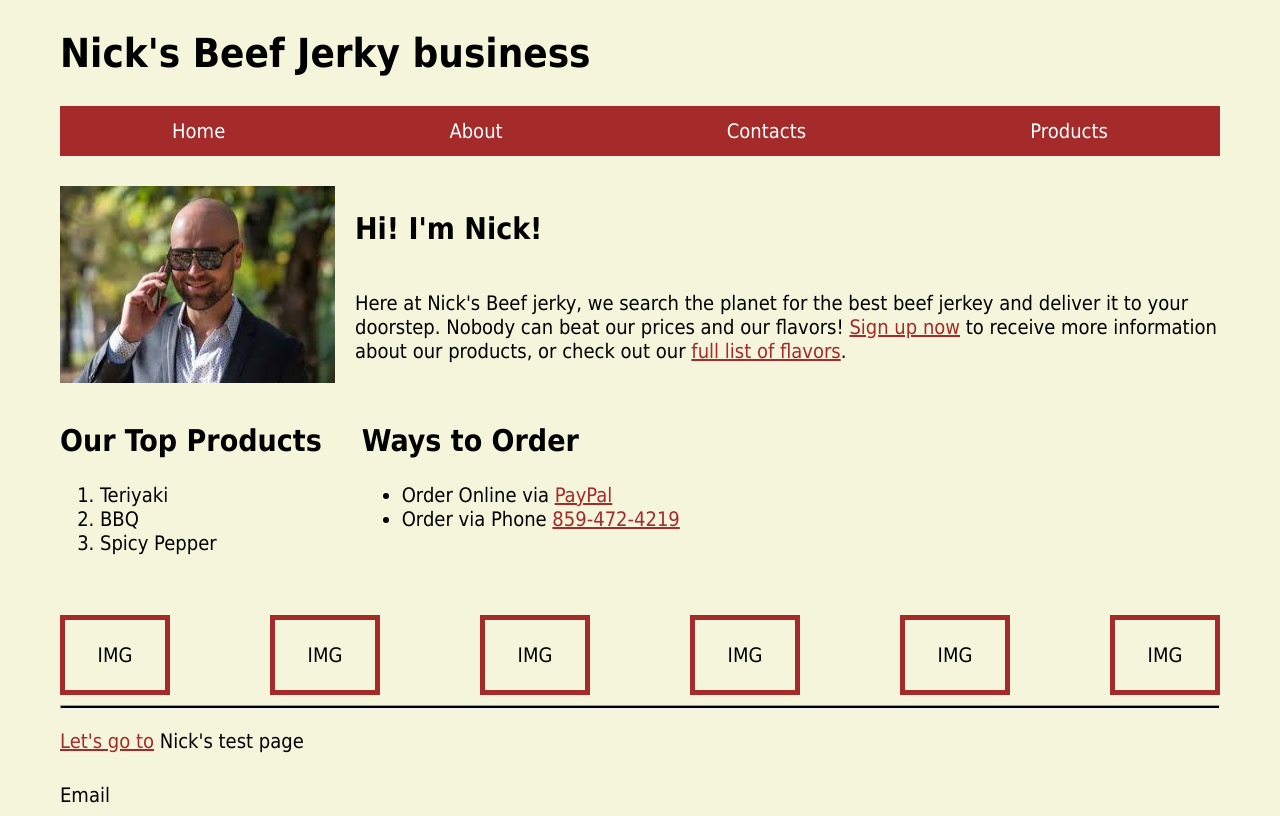
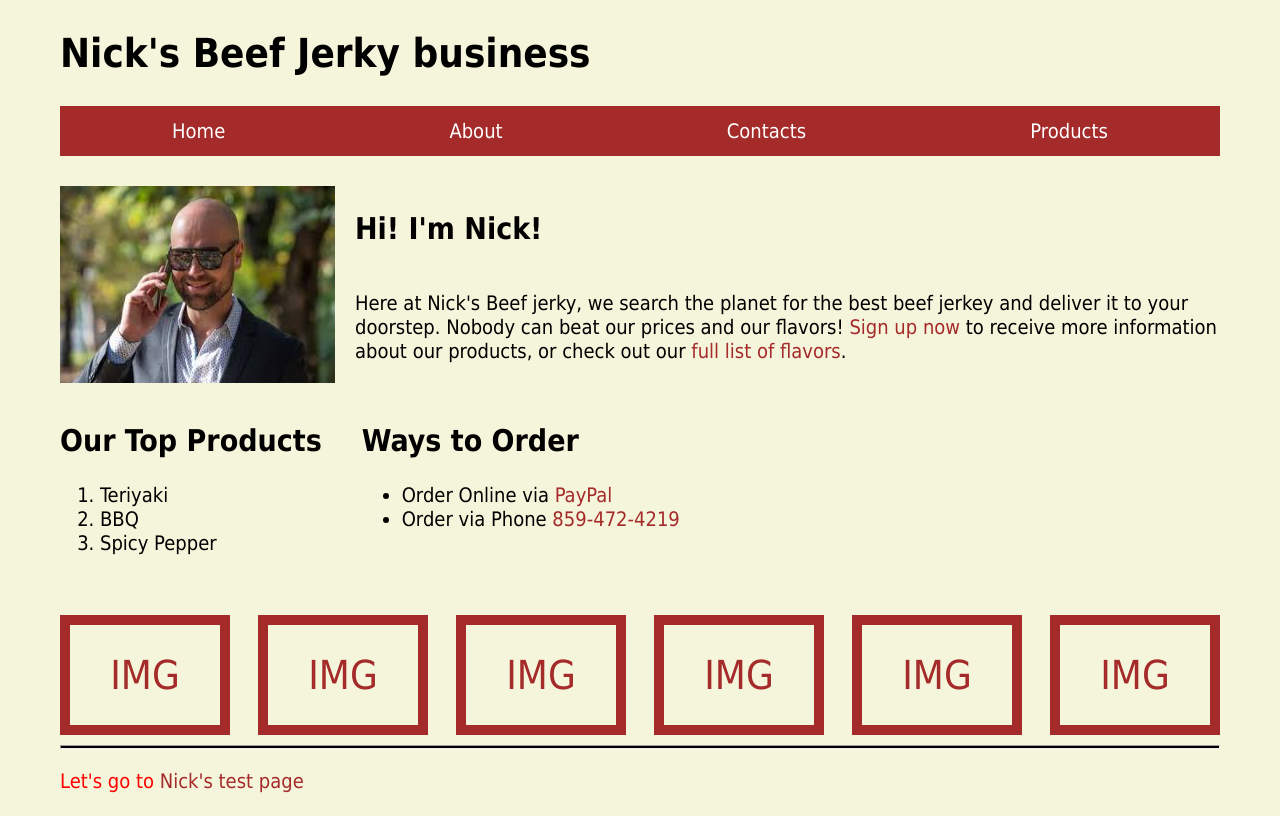
Before and after one commit to samtessema9/W2D3_Lab, a plain HTML site: page index.html in a window 1280 px wide. Shown: the top 816 px of the page. Drawn offline with Linux system fonts and the light colour scheme.

Commit message:
completed assignment

```diff
--- a/index.css
+++ b/index.css
@@ -1,15 +1,10 @@
 body {
     margin: 30px 60px;
-    /* border: solid red 2px; */
     min-height: 100vh;
     background-color: beige;
     font-size: 20px;
     font-family: Tahoma;
 }
-
-/* header {
-    font-family: ;
-} */
 
 nav {
     display: flex;
@@ -34,6 +29,7 @@ main img {
 
 a {
     color: brown;
+    text-decoration: none;
 }
 
 #intro {
@@ -41,10 +37,6 @@ a {
     flex-direction: column;
     justify-content: space-between;
 }
-
-/* #intro * {
-    text-justify: ;
-} */
 
 #info {
     display: flex;
@@ -62,11 +54,13 @@ a {
 }
 
 #imgs div {
-    border: solid brown 5px;
-    width: 100px;
-    height: 70px;
+    border: solid brown 10px;
+    width: 150px;
+    height: 100px;
     text-align: center;
-    line-height: 70px;
+    line-height: 100px;
+    color: brown;
+    font-size: 40px;
 }
 
 hr {
@@ -76,6 +70,10 @@ hr {
 
 footer {
     margin-top: 20px;
+}
+
+#red-text {
+    color: red;
 }
 
 form {
--- a/index.html
+++ b/index.html
@@ -51,7 +51,7 @@
     </div>
     <hr>
     <footer>
-        <a href="">Let's go to</a> Nick's test page
+        <span id="red-text">Let's go to</span> <a href="">Nick's test page</a>
     </footer>
     <form action="">
         <label for="email">Email</label>
```
